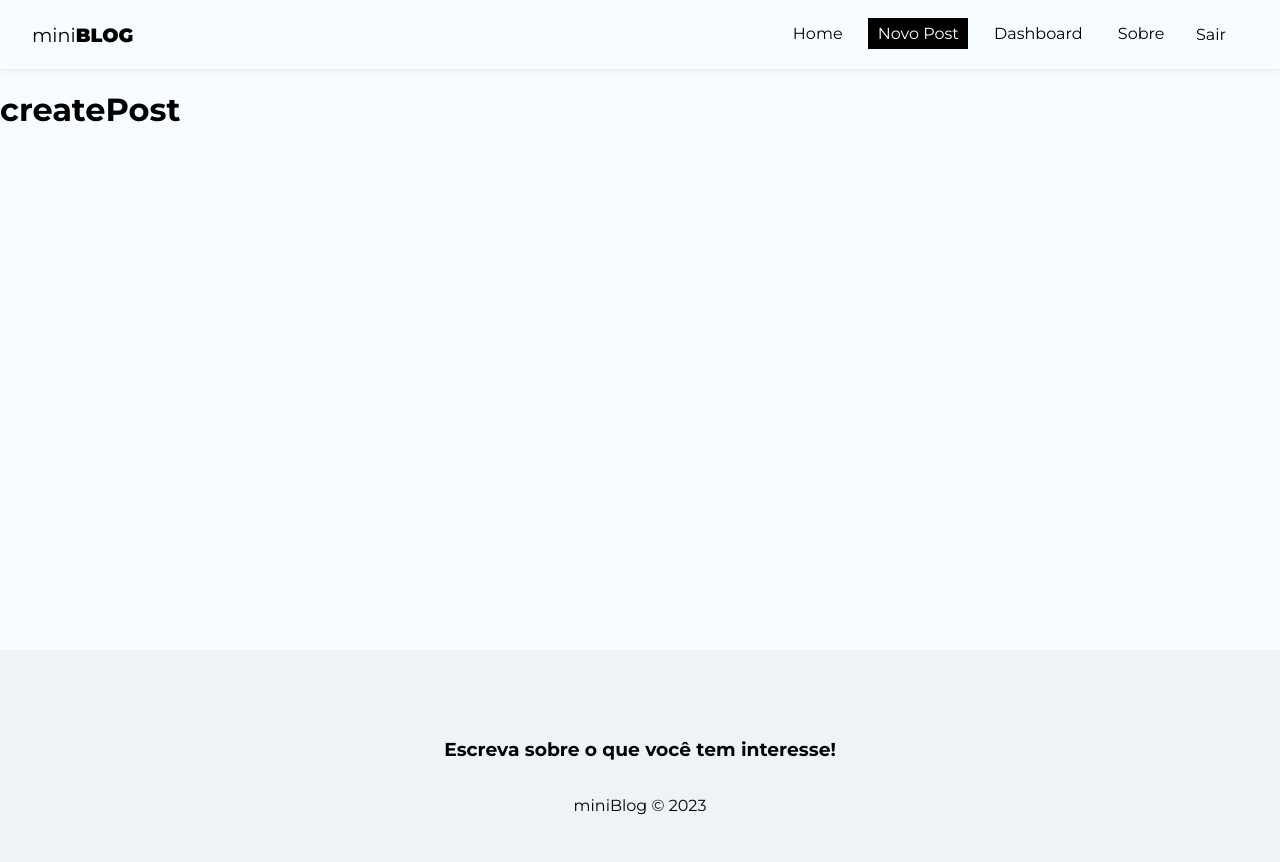
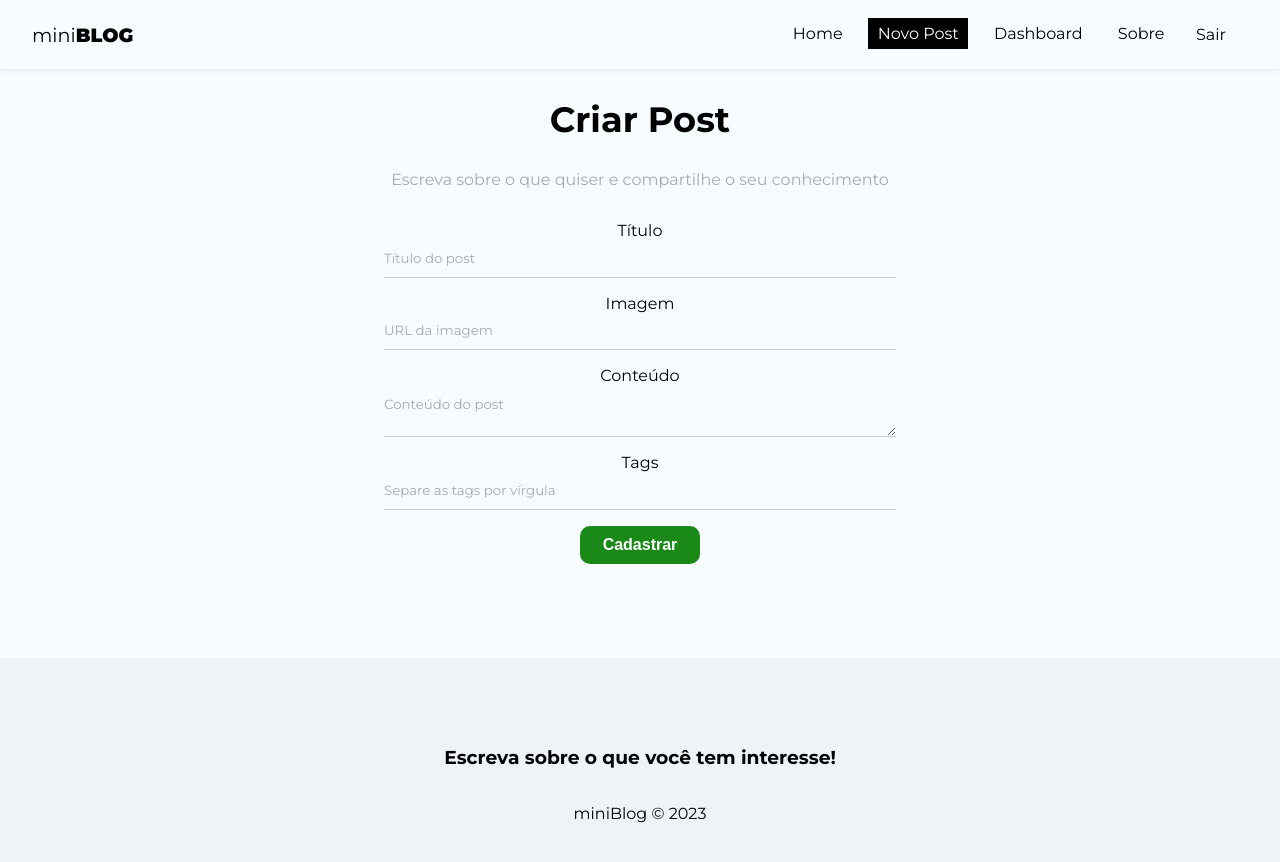
Before and after one commit to TheRermz/blog, a React (Vite) app: page /posts/create in a window 1280 px wide. Shown: the top 862 px of the page. Built offline with nearby package versions, Linux system fonts and the light colour scheme; no server answers; sample sign-in values are in the browser's storage.

Commit message:
Criado a página CreatePost

```diff
--- a/src/pages/CreatePost/CreatePost.jsx
+++ b/src/pages/CreatePost/CreatePost.jsx
@@ -1,8 +1,77 @@
 import styles from "./CreatePost.module.css";
+import { useState } from "react";
+import { useNavigate } from "react-router-dom";
+import { useAuthValue } from "../../context/AuthContext";
+
 const CreatePost = () => {
+  const [title, setTitle] = useState("");
+  const [image, setImage] = useState("");
+  const [body, setBody] = useState("");
+  const [tags, setTags] = useState([]);
+  const [formError, setFormError] = useState("");
+
+  const handleSubmit = (e) => {
+    e.preventDefault();
+    console.log(title, image, body, tags);
+  };
+
   return (
-    <div>
-      <h1>createPost</h1>
+    <div className={styles.create_post}>
+      <h2>Criar Post</h2>
+      <p>Escreva sobre o que quiser e compartilhe o seu conhecimento</p>
+
+      <form onSubmit={handleSubmit}>
+        <label htmlFor="title">
+          Título
+          <input
+            type="text"
+            id="title"
+            value={title}
+            onChange={(e) => setTitle(e.target.value)}
+            placeholder="Título do post"
+          />
+        </label>
+
+        <label htmlFor="image">
+          Imagem
+          <input
+            type="text"
+            id="image"
+            value={image}
+            onChange={(e) => setImage(e.target.value)}
+            placeholder="URL da imagem"
+          />
+        </label>
+
+        <label htmlFor="body">
+          Conteúdo
+          <textarea
+            id="body"
+            value={body}
+            onChange={(e) => setBody(e.target.value)}
+            placeholder="Conteúdo do post"
+          ></textarea>
+        </label>
+        <label htmlFor="tags">
+          Tags
+          <input
+            type="text"
+            id="tags"
+            value={tags}
+            onChange={(e) => setTags(e.target.value)}
+            placeholder="Separe as tags por vírgula"
+          />
+        </label>
+
+        <button className="btn">Cadastrar</button>
+        {/* {!loading && <button className="btn">Cadastrar</button>}
+        {loading && (
+          <button className="btn" disabled>
+            Carregando...
+          </button>
+        )}
+        {error && <p className="error">{error}</p>} */}
+      </form>
     </div>
   );
 };
--- a/src/pages/CreatePost/CreatePost.module.css
+++ b/src/pages/CreatePost/CreatePost.module.css
@@ -0,0 +1,12 @@
+.create_post {
+  text-align: center;
+}
+
+.create_post h2 {
+  font-size: 2.2em;
+}
+
+.create_post p {
+  color: #aaa;
+  margin-bottom: 2em;
+}
```
